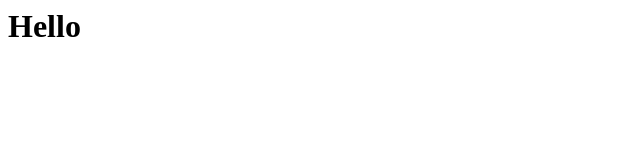
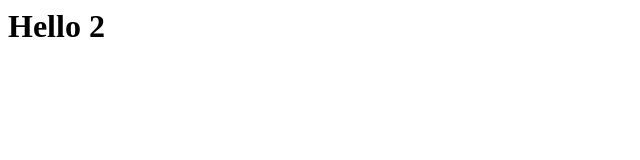
Before and after one commit to scribear/Extractor, a plain HTML site: page index.html in a window 1280 px wide. Shown: the full height of the page, 0-640 px from the left. Drawn offline with Linux system fonts and the light colour scheme.

Commit message:
Update index.html

```diff
--- a/index.html
+++ b/index.html
@@ -1 +1 @@
-<html><body><h1>Hello</h1></body></html>
+<html><body><h1>Hello 2</h1></body></html>
```
